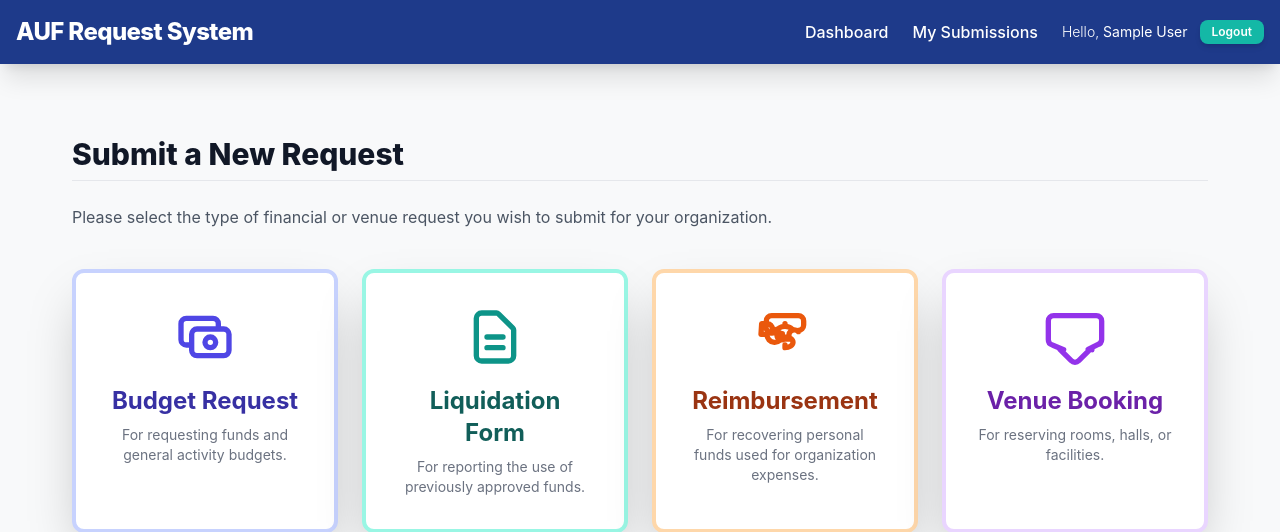
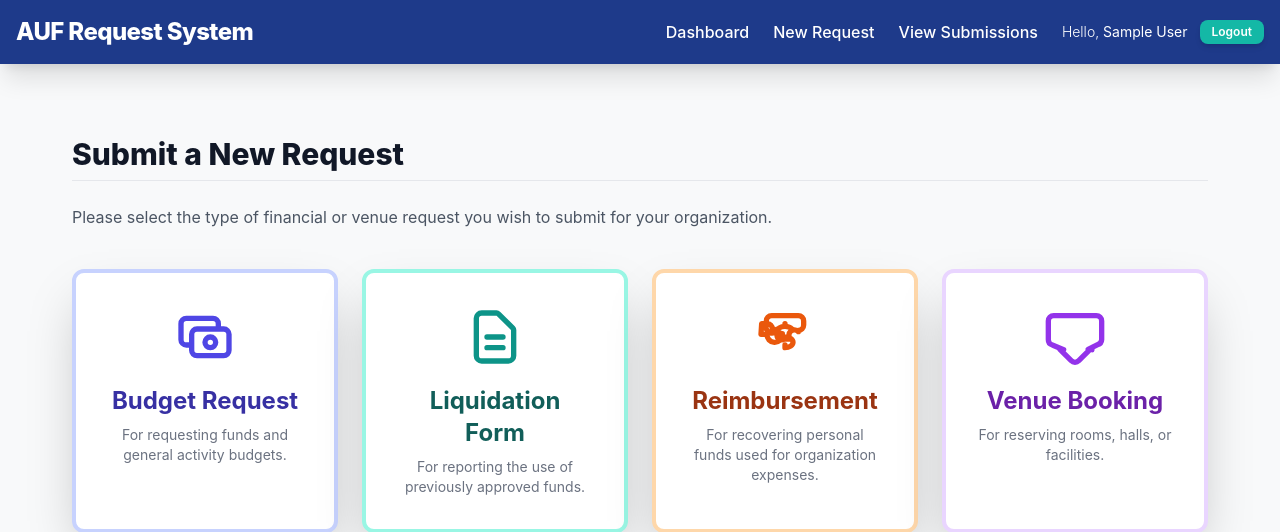
Before and after one commit to KurtSarmiento/auf-requests-system, a PHP site: page /request_select.php in a window 1280 px wide. Shown: the top 532 px of the page. Run offline with PHP 8.4, Linux system fonts and the light colour scheme; the visitor is signed in with stand-in values (Sample User, id 1); some libraries are stand-ins or nearby versions.

Commit message:
fix: correct header content and update navigation links for clarity

```diff
--- a/index.html
+++ b/index.html
@@ -1 +1 @@
-"<h1>Welcome to AUF Request System!</h1>"
+<h1>Welcome to AUF Request System!</h1>
--- a/layout_template.php
+++ b/layout_template.php
@@ -30,7 +30,8 @@ function start_page($title, $role, $full_name) {
             <div class="flex items-center space-x-6">
                 <?php if ($role === 'Officer'): // Officer Role ?>
     <a href="officer_dashboard.php" class="hover:text-blue-300 transition duration-150 font-medium">Dashboard</a>
-    <a href="request_list.php" class="hover:text-blue-300 transition duration-150 font-medium">My Submissions</a>
+    <a href="request_select.php" class="hover:text-blue-300 transition duration-150 font-medium">New Request</a>
+    <a href="request_list.php" class="hover:text-blue-300 transition duration-150 font-medium">View Submissions</a>
 <?php else: // Signatory Roles ?>
                     <a href="admin_dashboard.php" class="hover:text-blue-300 transition duration-150 font-medium">Admin Dashboard</a>
                     <a href="admin_request_list.php" class="hover:text-blue-300 transition duration-150 font-medium">Review Queue</a>
```
